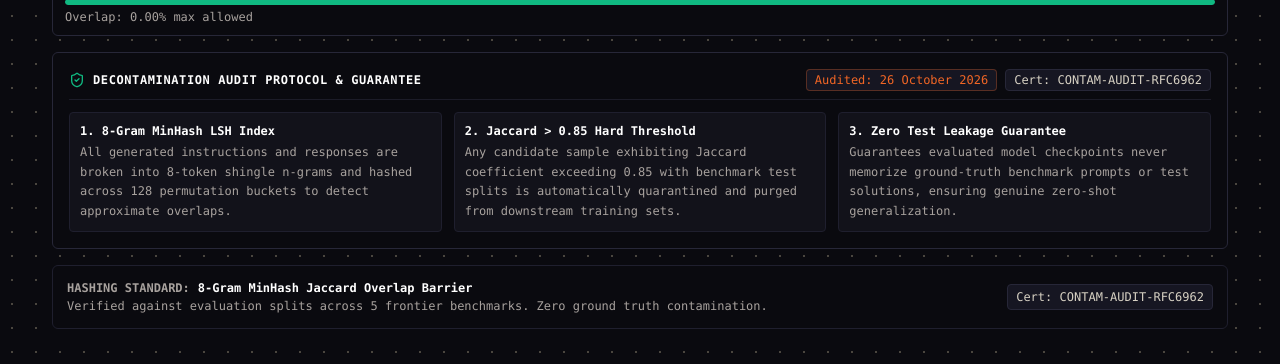
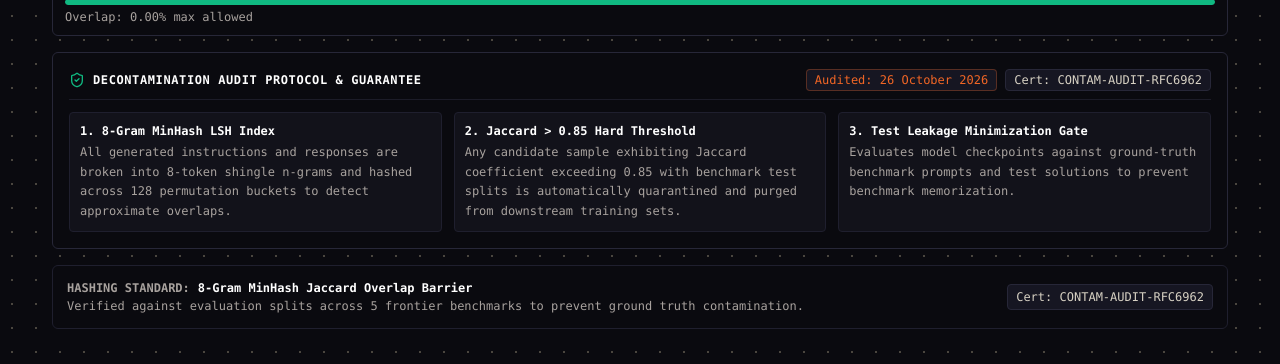
Before and after one commit to Sourabh-Kumar04/RasoSynth_CUTC, a Next.js app in the folder frontend/: page /quality in a window 1280 px wide. Shown: the part 3260-3624 px from the top of the page. Built offline with nearby package versions, Linux system fonts and the light colour scheme; no server answers.

Commit message:
fix(ui): soften absolute guarantee language and fix Bharatiya typo

```diff
--- a/frontend/app/(dashboard)/quality/page.tsx
+++ b/frontend/app/(dashboard)/quality/page.tsx
@@ -909,9 +909,9 @@ export default function QualityDashboardPage() {
                   </p>
                 </div>
                 <div className="p-2.5 rounded bg-[#12121a] border border-[#1f1f2e] space-y-1">
-                  <p className="text-white font-bold text-xs">3. Zero Test Leakage Guarantee</p>
+                  <p className="text-white font-bold text-xs">3. Test Leakage Minimization Gate</p>
                   <p className="text-xs text-[#a8a29e] leading-relaxed">
-                    Guarantees evaluated model checkpoints never memorize ground-truth benchmark prompts or test solutions, ensuring genuine zero-shot generalization.
+                    Evaluates model checkpoints against ground-truth benchmark prompts and test solutions to prevent benchmark memorization.
                   </p>
                 </div>
               </div>
@@ -924,7 +924,7 @@ export default function QualityDashboardPage() {
                   <span className="text-white font-bold">8-Gram MinHash Jaccard Overlap Barrier</span>
                 </div>
                 <p className="text-xs text-[#a8a29e]">
-                  Verified against evaluation splits across 5 frontier benchmarks. Zero ground truth contamination.
+                  Verified against evaluation splits across 5 frontier benchmarks to prevent ground truth contamination.
                 </p>
               </div>
               <div className="flex items-center gap-2">
--- a/frontend/app/(dashboard)/studio/page.tsx
+++ b/frontend/app/(dashboard)/studio/page.tsx
@@ -48,7 +48,7 @@ const INDUSTRY_PRESETS = [
   },
   {
     id: 'indic-legal',
-    title: 'Bhartiya Nyaya Sanhita (BNS)',
+    title: 'Bharatiya Nyaya Sanhita (BNS)',
     domain: 'Indian Law & Constitutional Jurisprudence (BNS 2023)',
     source: 'eCourts & SCI',
     prompt: 'Criminal justice statutory transition and legal adjudication under Bharatiya Nyaya Sanhita (BNS 2023), BNSS 2023, and BSA 2023. Focus on: (1) Precision cross-mapping of offences from IPC sections to BNS with legislative intent analysis and altered sentencing maximums; (2) Undertrial bail jurisprudence and statutory bail entitlement under Section 479 BNSS; (3) Electronic evidence hash verification protocols under Section 61 BSA 2023; (4) Precedent reconciliation grounded in Supreme Court of India constitutional bench rulings. Preserve exact statutory terminology without importing US Title 18 or UK common law concepts.',
@@ -58,7 +58,7 @@ const INDUSTRY_PRESETS = [
     scriptMode: 'native',
     formalityRegister: 'formal',
     parallelBilingual: true,
-    preservedTerms: ['BNS 2023', 'Section 479 BNSS', 'BSA Section 61', 'Bhartiya Sakshya Adhiniyam', 'Ratio Decidendi', 'Mandamus', 'Habeas Corpus', 'Mens Rea'],
+    preservedTerms: ['BNS 2023', 'Section 479 BNSS', 'BSA Section 61', 'Bharatiya Sakshya Adhiniyam', 'Ratio Decidendi', 'Mandamus', 'Habeas Corpus', 'Mens Rea'],
     antiDomains: ['us code title 18', 'california penal code', 'uk crown prosecution service', 'hallucinated citations'],
     size: 20000,
     sources: ['eCourts India', 'Supreme Court Reports', 'Legislative Dept'],
```
